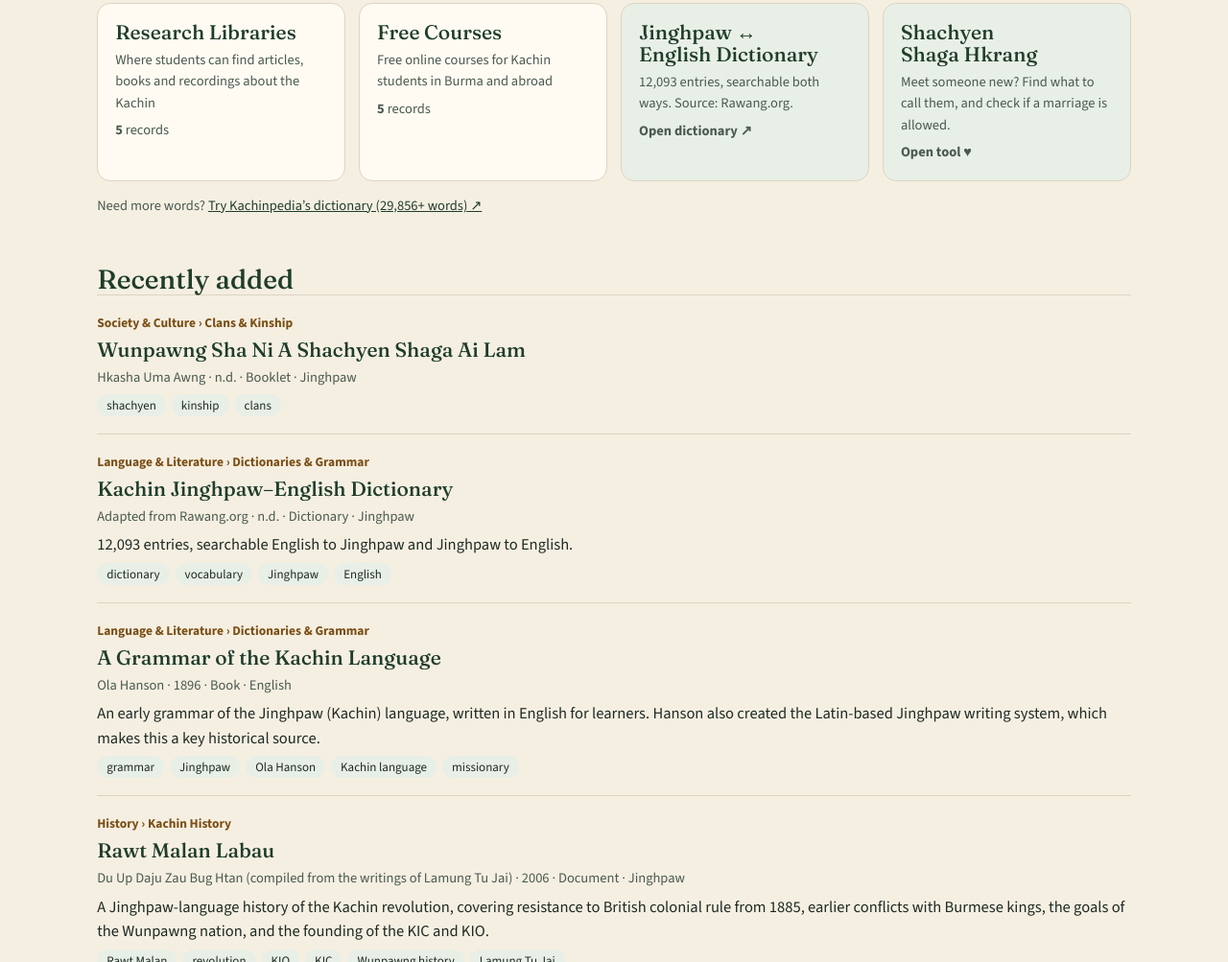
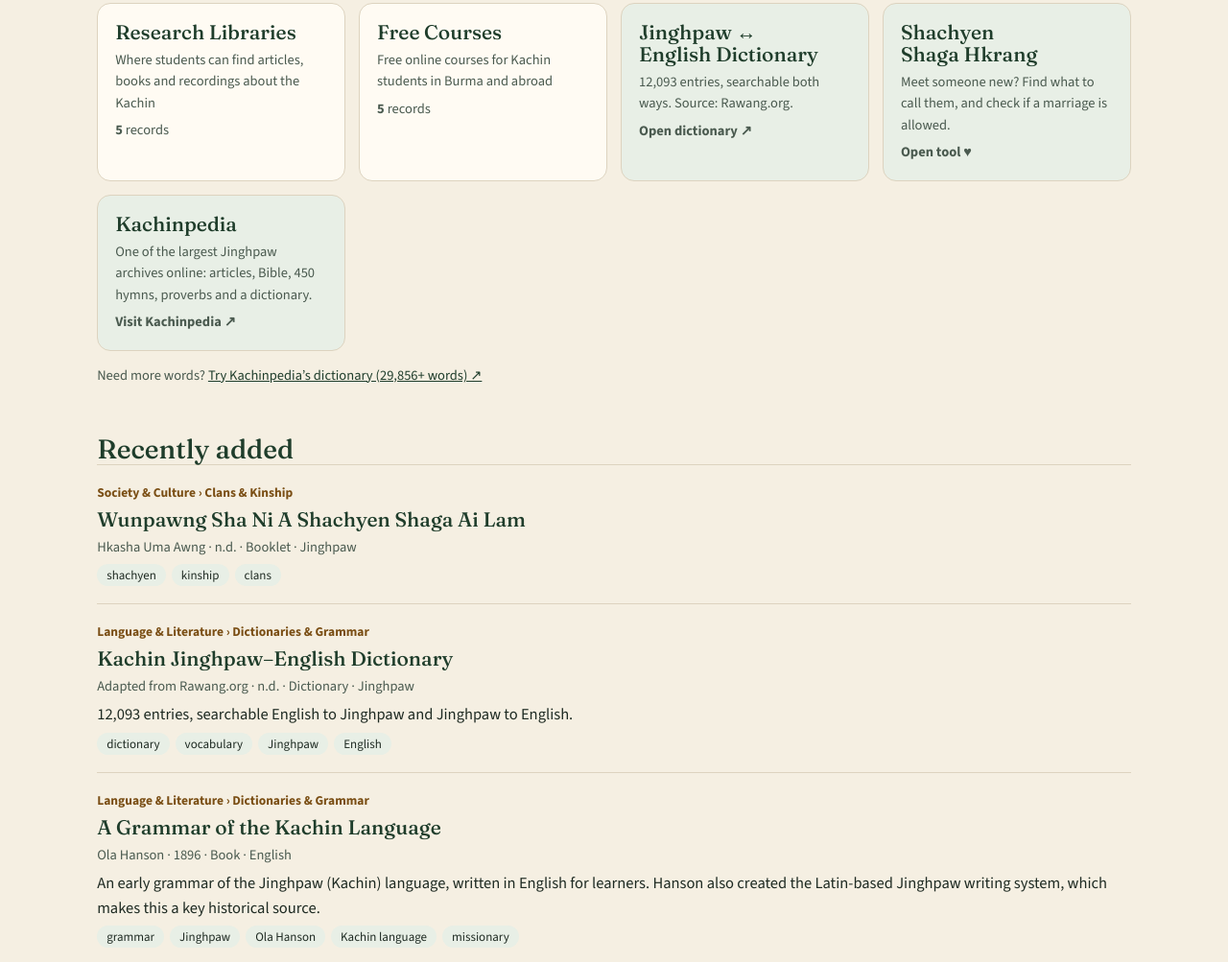
Before and after one commit to MickyPiuPiu/wunpawng-tam-tam, a plain HTML site: page index.html in a window 1280 px wide. Shown: the part 1189-2192 px from the top of the page at 96% size. Drawn offline with nearby package versions, Linux system fonts and the light colour scheme.

Commit message:
Add Kachinpedia featured card to homepage
Co-Authored-By: Claude Opus 5.5 <noreply@anthropic.com>
Claude-Session: https://claude.ai/code/session_012RNyWykMdfyJS7EQo8tNaB

```diff
--- a/index.html
+++ b/index.html
@@ -153,6 +153,7 @@ function home(){
     <div class="shelves">${Object.keys(TAX).map(s=>`<a class="shelf" href="#search" data-subject="${esc(s)}"><h3>${esc(s)}</h3><span>${esc(SUB_NOTE[s])}</span><span><strong>${count(s)}</strong> record${count(s)===1?'':'s'}</span></a>`).join('')}
       <a class="shelf" href="https://kachin-jinghpaw-dictionary.mickypiupiu.chatgpt.site/" style="background:var(--soft)"><h3>Jinghpaw ↔ English Dictionary</h3><span>12,093 entries, searchable both ways. Source: Rawang.org.</span><span><strong>Open dictionary ↗</strong></span></a>
       <a class="shelf" href="shachyen.html" style="background:var(--soft)"><h3>Shachyen Shaga Hkrang</h3><span>Meet someone new? Find what to call them, and check if a marriage is allowed.</span><span><strong>Open tool ♥</strong></span></a>
+      <a class="shelf" href="https://www.kachinpedia.com/" style="background:var(--soft)"><h3>Kachinpedia</h3><span>One of the largest Jinghpaw archives online: articles, Bible, 450 hymns, proverbs and a dictionary.</span><span><strong>Visit Kachinpedia ↗</strong></span></a>
     </div>
     <p class="meta" style="margin:14px 0 0">Need more words? <a href="https://www.kachinpedia.com/dictionary/">Try Kachinpedia’s dictionary (29,856+ words) ↗</a></p>
   </div></section>
```
